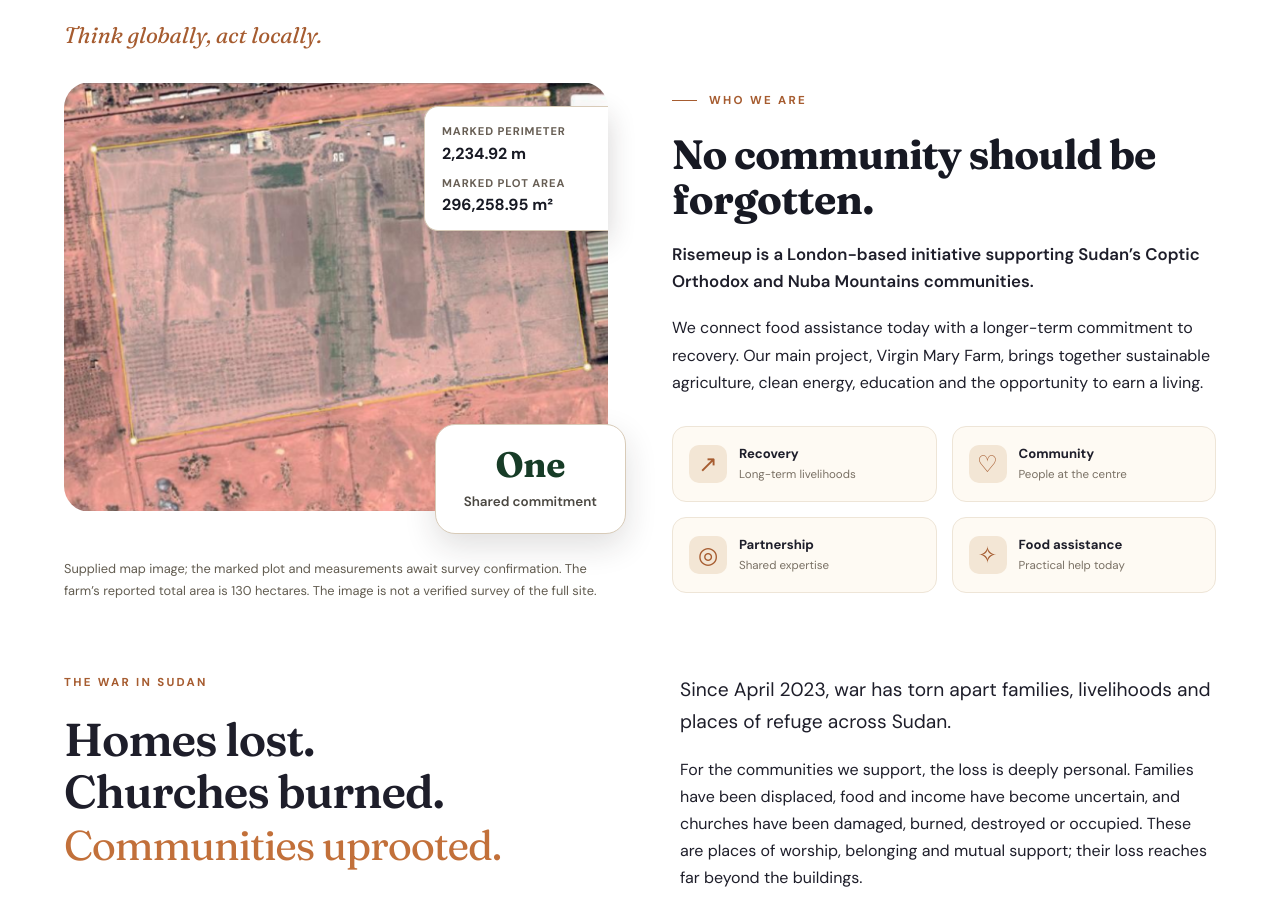
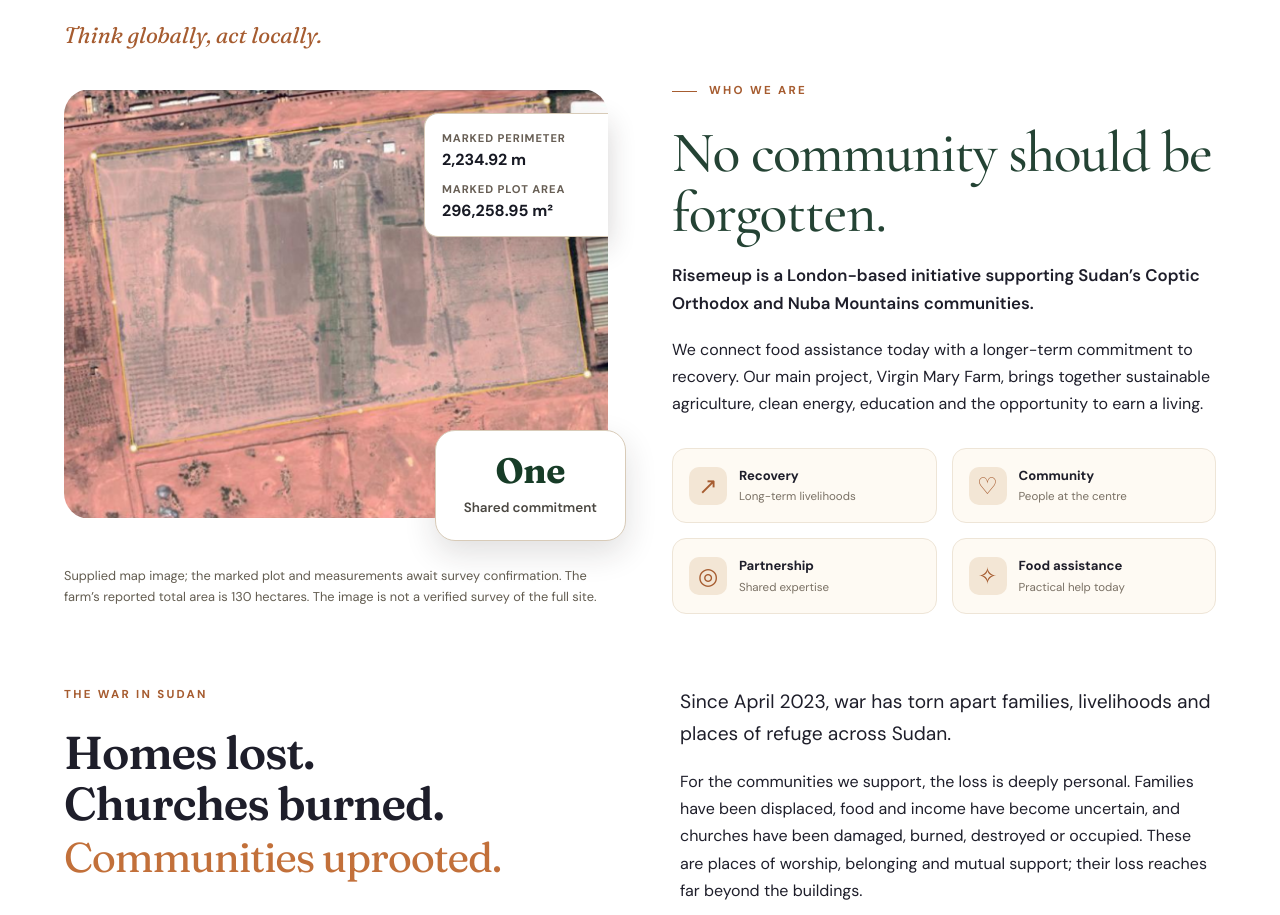
Before and after one commit to Hero988/RiseMeUp, a React (Vite) app: page / in a window 1280 px wide. Shown: the part 900-1815 px from the top of the page. Built offline with nearby package versions, Linux system fonts and the light colour scheme; a web font is replaced by a local one.

Commit message:
Refine about heading with elegant forest-green serif typography

```diff
--- a/public/homepage-theme.css
+++ b/public/homepage-theme.css
@@ -234,3 +234,8 @@
 /* Position the about-section slogan above the map, aligned to the left. */
 .home-page #about .classic-about-slogan{margin:0 0 30px;text-align:left}
 @media(max-width:600px){.home-page #about .classic-about-slogan{margin-bottom:24px}}
+
+/* Refined typography for the about heading only. */
+.home-page #about h2{font-family:'Cormorant Garamond',Georgia,serif;font-size:clamp(44px,4.5vw,64px);font-weight:500;line-height:1.05;letter-spacing:-.025em;color:#244334}
+.home-page #about h2 .classic-about-emphasis{font-family:inherit;font-weight:inherit;color:inherit}
+@media(max-width:600px){.home-page #about h2{font-size:clamp(39px,10vw,50px)}}
```
